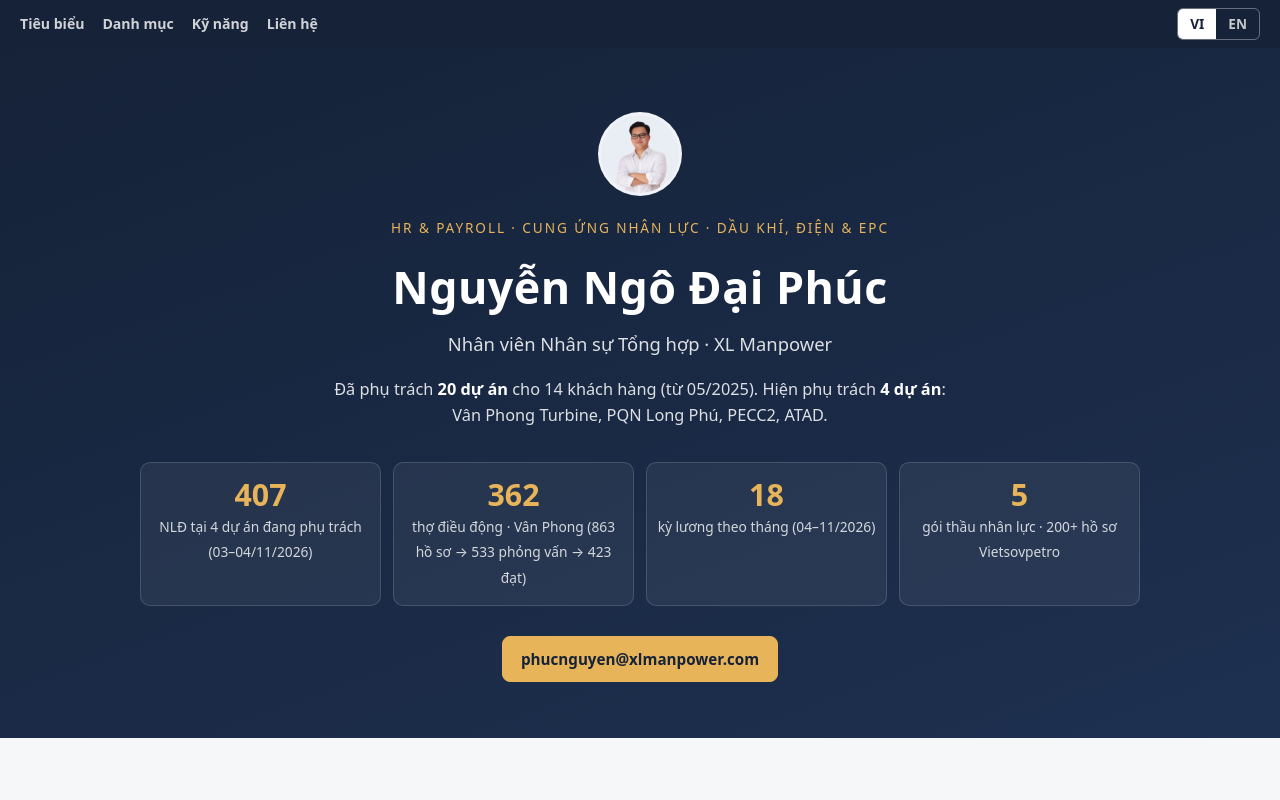
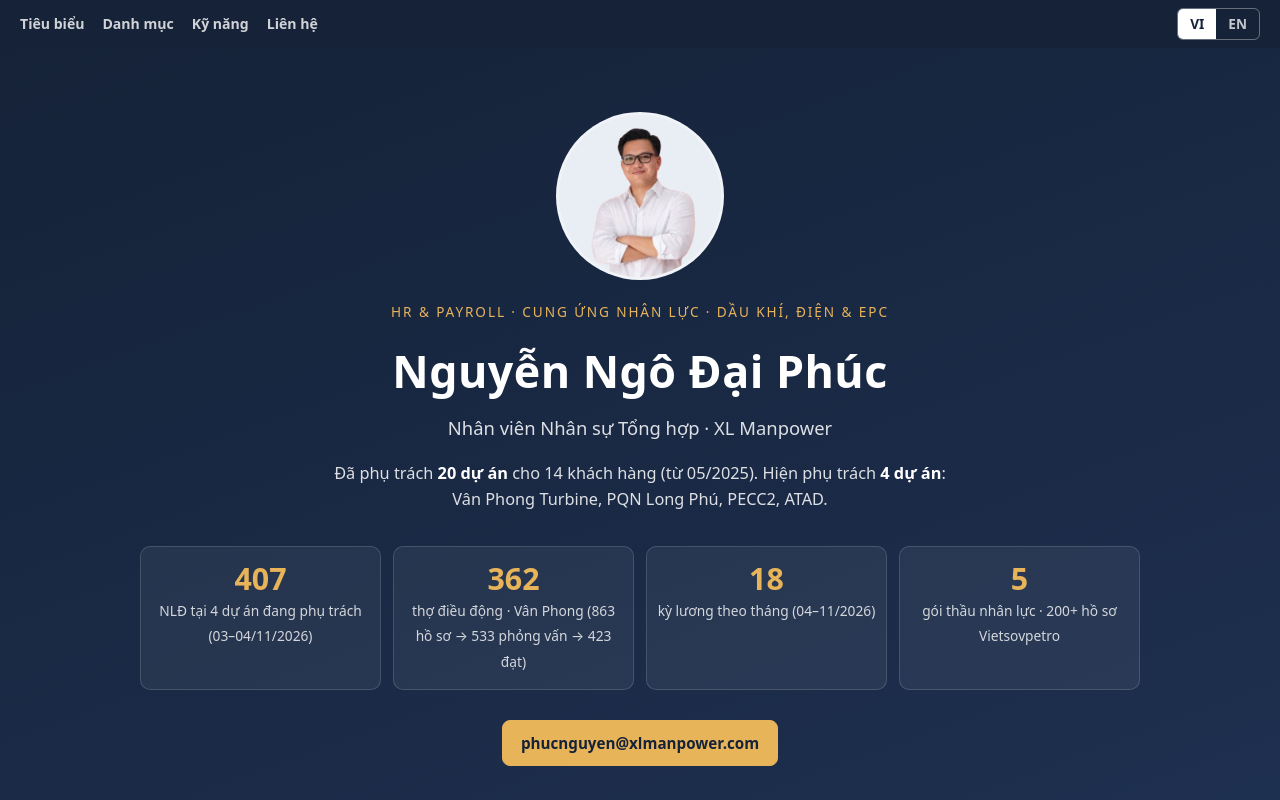
Before and after one commit to atroxnguyen/portfolio, a plain HTML site: page index.html in a window 1280 px wide. Shown: the top 800 px of the page. Drawn offline with Linux system fonts and the light colour scheme.

Commit message:
Hero portrait twice as large
Co-Authored-By: Claude Opus 5.5 <noreply@anthropic.com>

```diff
--- a/index.html
+++ b/index.html
@@ -30,7 +30,7 @@
 </nav>
 
 <header class="hero">
-  <img class="hero-avatar" src="assets/portrait.png" alt="" width="84" height="84">
+  <img class="hero-avatar" src="assets/portrait.png" alt="" width="168" height="168">
   <p class="eyebrow">
     <span data-lang="vi">HR &amp; Payroll · Cung ứng nhân lực · Dầu khí, Điện &amp; EPC</span>
     <span data-lang="en">HR &amp; Payroll · Labor Outsourcing · Oil &amp; Gas, Power &amp; EPC</span>
--- a/style.css
+++ b/style.css
@@ -56,7 +56,7 @@ body.en [data-lang="vi"] { display: none; }
   text-align: center;
 }
 .hero-avatar {
-  width: 84px; height: 84px; border-radius: 50%;
+  width: 168px; height: 168px; border-radius: 50%;
   object-fit: cover; object-position: top;
   background: #e9edf4;
   border: 3px solid rgba(255,255,255,0.3);
```
